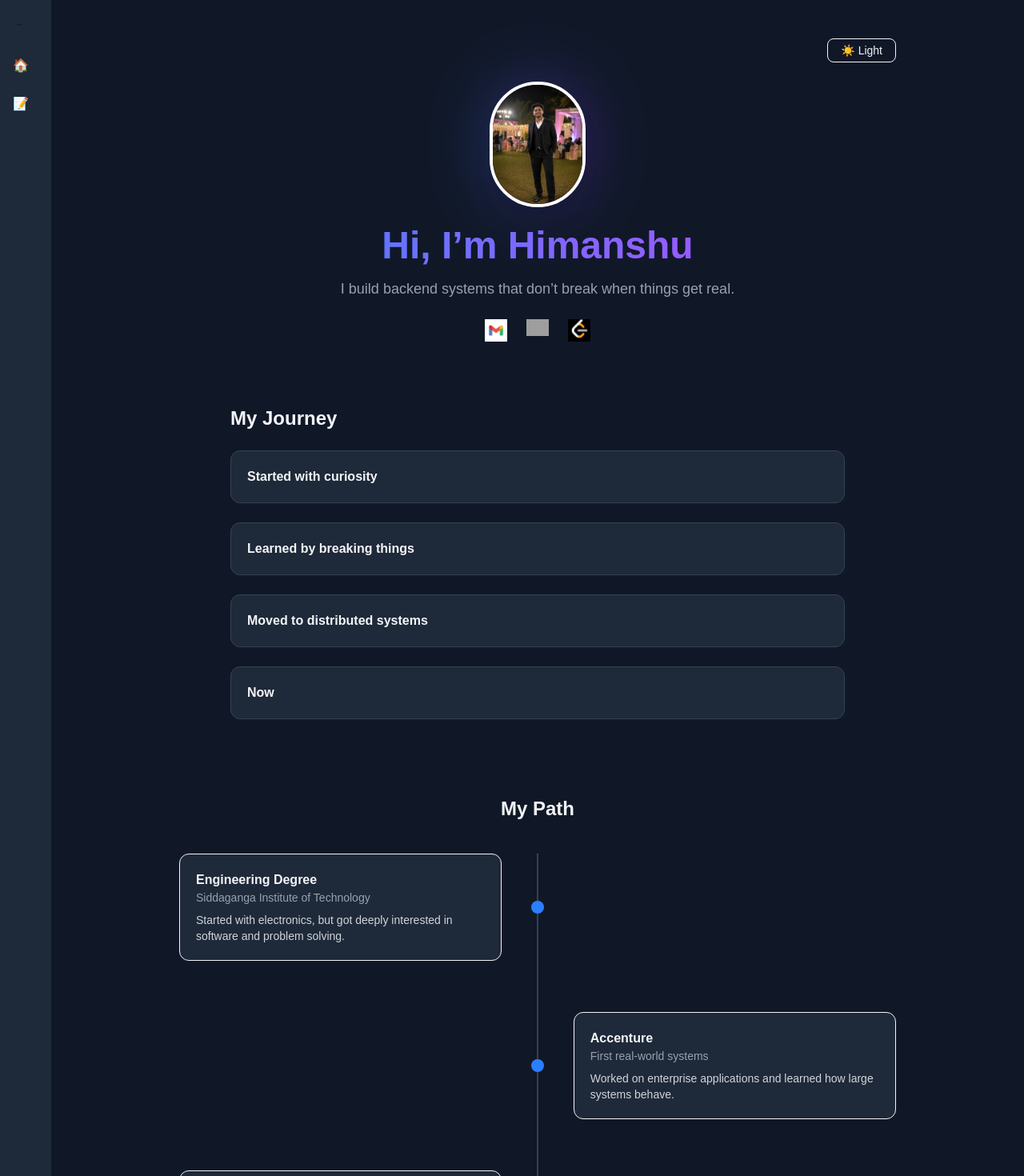
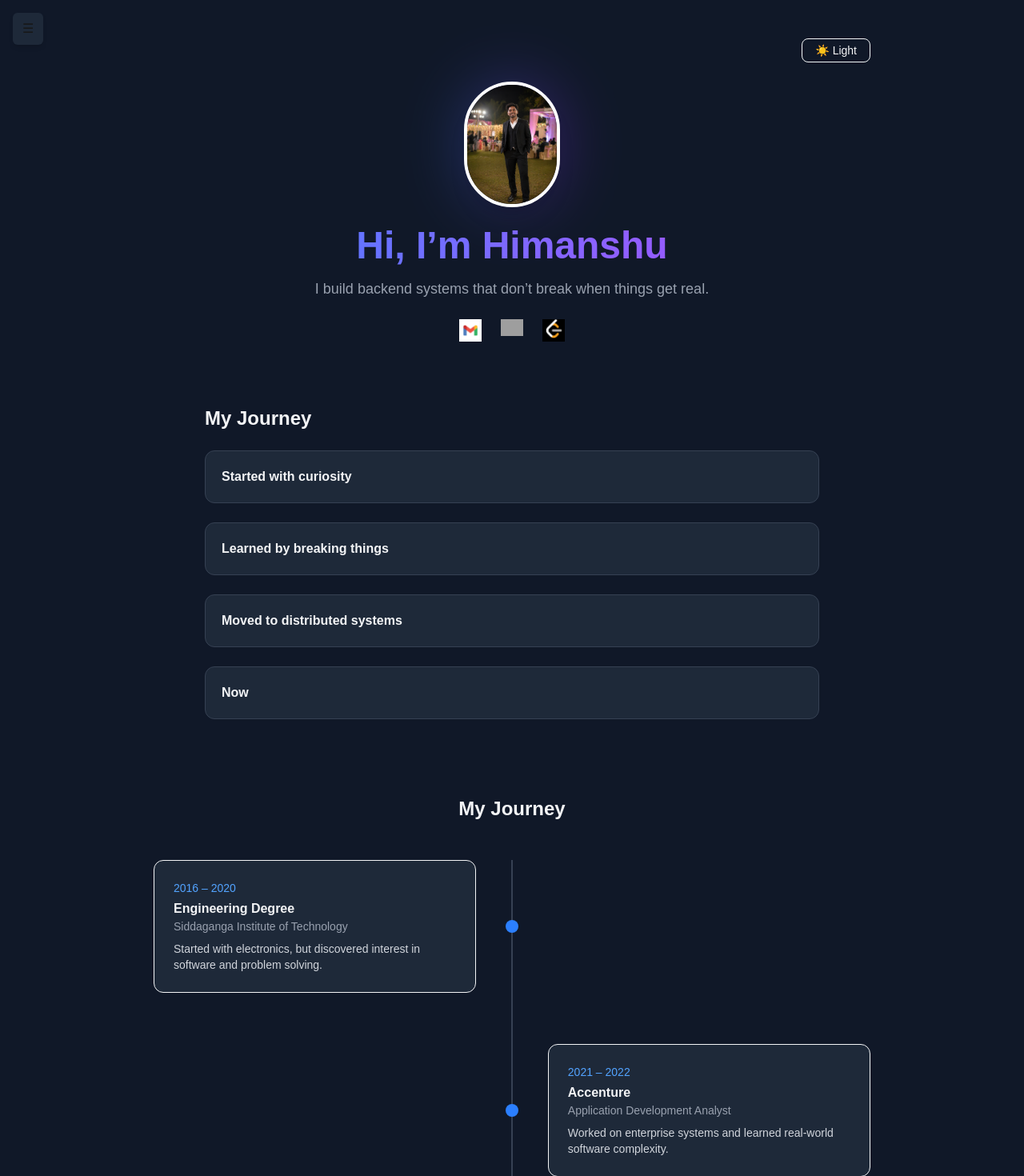
Before and after one commit to HimanshutheHR/My-Portfolio, a Next.js app: page / in a window 1280 px wide. Shown: the top 1470 px of the page at 80% size. Built offline with nearby package versions, Linux system fonts and the light colour scheme; grey boxes are pictures that could not be loaded.

Commit message:
fourth  commit

```diff
--- a/app/Sidebar.tsx
+++ b/app/Sidebar.tsx
@@ -7,30 +7,57 @@ export default function Sidebar() {
   const [open, setOpen] = useState(false);
 
   return (
+    <>
+      {/* TOP LEFT BUTTON */}
+      <button
+        onClick={() => setOpen(true)}
+        className="fixed top-4 left-4 z-50 bg-gray-800 px-3 py-2 rounded-md shadow-md hover:bg-gray-700"
+      >
+        ☰
+      </button>
+
+      {/* OVERLAY BACKDROP */}
+      {open && (
         <div
-      className={`${
-        open ? "w-56" : "w-16"
-      } bg-gray-800 p-4 transition-all duration-300`}
+          onClick={() => setOpen(false)}
+          className="fixed inset-0 bg-black/50 z-40"
+        />
+      )}
+
+      {/* SIDEBAR DRAWER */}
+      <div
+        className={`fixed top-0 left-0 h-full w-64 bg-gray-800 p-6 z-50 transform transition-transform duration-300 ${
+          open ? "translate-x-0" : "-translate-x-full"
+        }`}
       >
-      {/* Toggle */}
+        {/* Close button */}
         <button
-        onClick={() => setOpen(!open)}
+          onClick={() => setOpen(false)}
           className="mb-8 text-sm"
         >
-        {open ? "←" : "→"}
+          ✕ Close
         </button>
 
         <div className="space-y-6">
 
-        <Link href="/" className="block hover:text-blue-400">
-          {open ? "Home" : "🏠"}
+          <Link
+            href="/"
+            onClick={() => setOpen(false)}
+            className="block hover:text-blue-400"
+          >
+            Home
           </Link>
 
-        <Link href="/blog" className="block hover:text-blue-400">
-          {open ? "Blog" : "📝"}
+          <Link
+            href="/blog"
+            onClick={() => setOpen(false)}
+            className="block hover:text-blue-400"
+          >
+            Blog
           </Link>
 
         </div>
       </div>
+    </>
   );
 }
--- a/app/blog/page.tsx
+++ b/app/blog/page.tsx
@@ -1,6 +1,6 @@
 export default function Blog() {
   return (
-    <main className="px-10 py-12">
+    <main className="px-10 py-12 pt-20 pl-20">
 
       <h1 className="text-4xl font-bold mb-6">Writing</h1>
 
--- a/app/layout.tsx
+++ b/app/layout.tsx
@@ -29,13 +29,13 @@ export default function RootLayout({
       lang="en"
       className={`${geistSans.variable} ${geistMono.variable} h-full antialiased`}
     >
-      <body className="min-h-full flex bg-gray-900 text-gray-100">
+      <body className="bg-gray-900 text-gray-100">
 
-        {/* Sidebar (client component) */}
+        {/* Sidebar overlay */}
         <Sidebar />
 
-        {/* Main */}
-        <div className="flex-1">{children}</div>
+        {/* Full width content */}
+        <div>{children}</div>
 
       </body>
     </html>
--- a/app/page.tsx
+++ b/app/page.tsx
@@ -147,9 +147,11 @@ export default function Home() {
         </div>
       </section>
 
-      {/* TIMELINE (NEW STYLE) */}
-<section ref={timelineRef} className="max-w-4xl mx-auto mt-24">
-  <h2 className="text-2xl font-semibold mb-10 text-center">My Path</h2>
+      {/* TIMELINE (YEARS + JOURNEY) */}
+<section className="max-w-4xl mx-auto mt-24">
+  <h2 className="text-2xl font-semibold mb-12 text-center">
+    My Journey
+  </h2>
 
   <div className="relative">
 
@@ -158,18 +160,21 @@ export default function Home() {
 
     {[
       {
+        year: "2016 – 2020",
         title: "Engineering Degree",
         place: "Siddaganga Institute of Technology",
-        desc: "Started with electronics, but got deeply interested in software and problem solving.",
+        desc: "Started with electronics, but discovered interest in software and problem solving.",
       },
       {
+        year: "2021 – 2022",
         title: "Accenture",
-        place: "First real-world systems",
-        desc: "Worked on enterprise applications and learned how large systems behave.",
+        place: "Application Development Analyst",
+        desc: "Worked on enterprise systems and learned real-world software complexity.",
       },
       {
+        year: "2023 – Present",
         title: "Synchrony Financial",
-        place: "Scaling systems",
+        place: "Software Development Engineer II",
         desc: "Building high-scale APIs and distributed systems handling real traffic.",
       },
     ].map((item, i) => (
@@ -179,14 +184,16 @@ export default function Home() {
           i % 2 === 0 ? "justify-start" : "justify-end"
         }`}
       >
-        <div
-          className={`w-[45%] p-5 rounded-xl border bg-gray-800 transition-all duration-700 ${
-            timelineVisible ? "opacity-100" : "opacity-0"
-          }`}
-        >
+        <div className="w-[45%] p-6 rounded-xl border bg-gray-800 hover:shadow-lg transition">
+
+          <p className="text-sm text-blue-400 mb-1">{item.year}</p>
+
           <h3 className="font-semibold">{item.title}</h3>
           <p className="text-sm text-gray-400">{item.place}</p>
-          <p className="mt-2 text-sm text-gray-300">{item.desc}</p>
+
+          <p className="mt-2 text-sm text-gray-300">
+            {item.desc}
+          </p>
         </div>
 
         {/* dot */}
```
Lines whose indentation alone changed are shown as unchanged.
